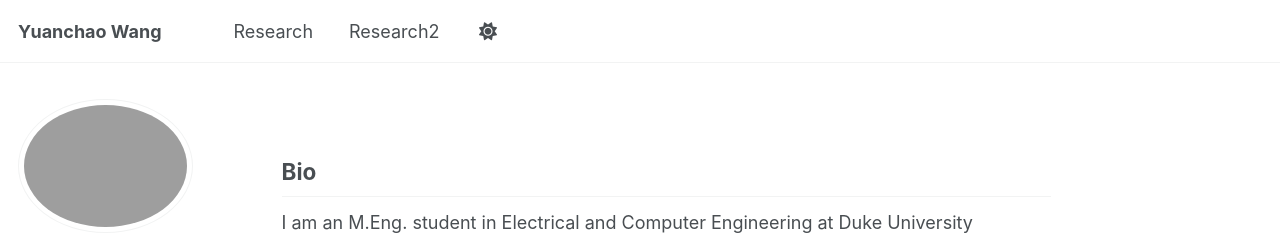
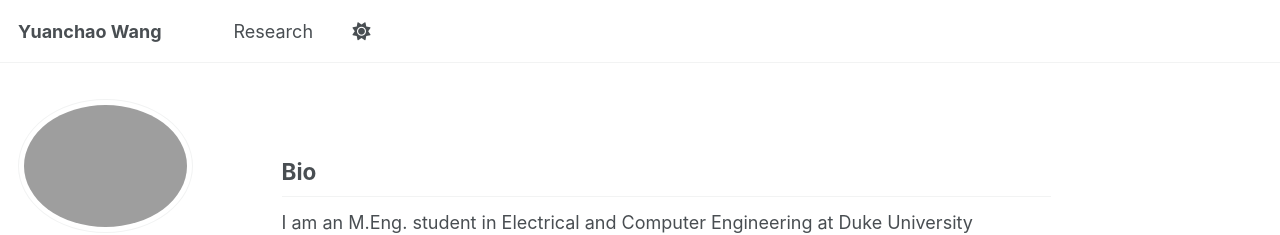
Before and after one commit to JohnnyWyc/JohnnyWyc.github.io, a Jekyll site: the page built from _pages/about.md, in a window 1280 px wide. Shown: the top 235 px of the page. Built offline with Jekyll 4.4.1, drawn with Linux system fonts in a browser that asks for light colours; a script bundle is joined from its source files by our own code; library files that are not in the unit come from our copies.

Commit message:
Update navigation.yml

```diff
--- a/_data/navigation.yml
+++ b/_data/navigation.yml
@@ -10,6 +10,3 @@
 main:
   - title: "Research"
     url: /CV/
-
-  - title: "Research2"
-    url: _pages/Reasearch.md
```
